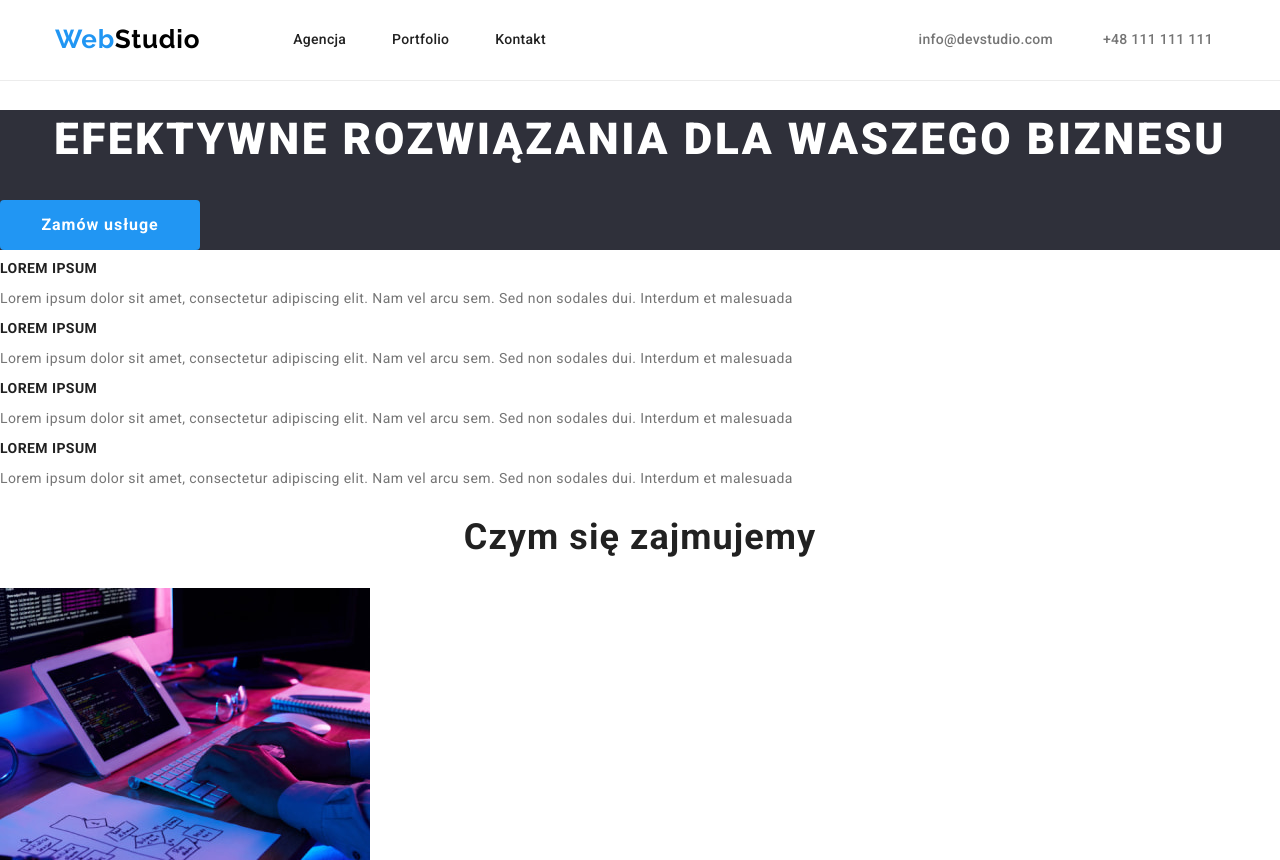
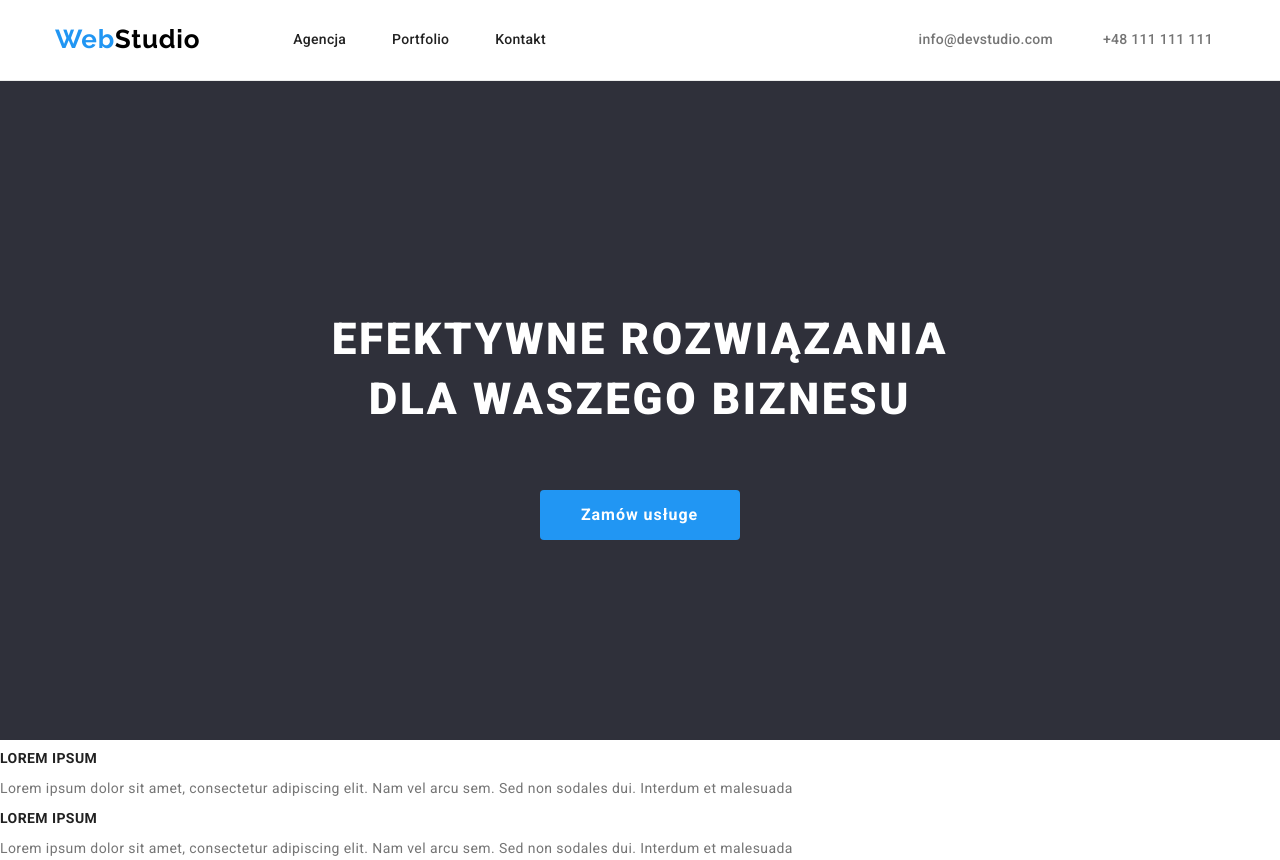
Before and after one commit to michalwojcik4/goit-markup-hw-03, a plain HTML site: page index.html in a window 1280 px wide. Shown: the top 860 px of the page. Drawn offline with nearby package versions, Linux system fonts and the light colour scheme.

Commit message:
update main section

```diff
--- a/css/styles.css
+++ b/css/styles.css
@@ -82,29 +82,39 @@ header{
 main{
     background-color: var(--background);
 }
+.main{
+    display: flex;
+    flex-direction: column;
+    align-items: center;
+    gap: 30px;
+    padding: 200px 0;
+}
 h1{
     color: var(--text-white);
+    font-family: 'Roboto';
+    font-style: normal;
     font-weight: 900;
     font-size: 44px;
     line-height: 1.36;
     text-align: center;
     letter-spacing: 0.06em;
     text-transform: uppercase;
+    max-width: 696px;
 }
 .main-button{
     background-color: #2196F3;
     color: var(--text-white);
     cursor: pointer;
+    font-family: 'Roboto';
+    font-style: normal;
     font-weight: 700;
     font-size: 16px;
     line-height: 1.875;
-    align-items: center;
     text-align: center;
     letter-spacing: 0.06em;
     border-radius: 4px;
     border-style: none;
-    width: 200px;
-    height: 50px;
+    padding:10px 42px 10px 41px;
 }
 .main-button:hover,
 .main-button:focus{
--- a/index.html
+++ b/index.html
@@ -62,8 +62,10 @@
       </div>
     </header>
     <main>
-      <h1>EFEKTYWNE ROZWIĄZANIA DLA WASZEGO BIZNESU</h1>
-      <button type="button" class="main-button">Zamów usługe</button>
+      <div class="main">
+        <h1>EFEKTYWNE ROZWIĄZANIA DLA WASZEGO BIZNESU</h1>
+        <button type="button" class="main-button">Zamów usługe</button>
+      </div>
     </main>
     <!-- nasze atuty -->
     <div class="our-strengths">
```
